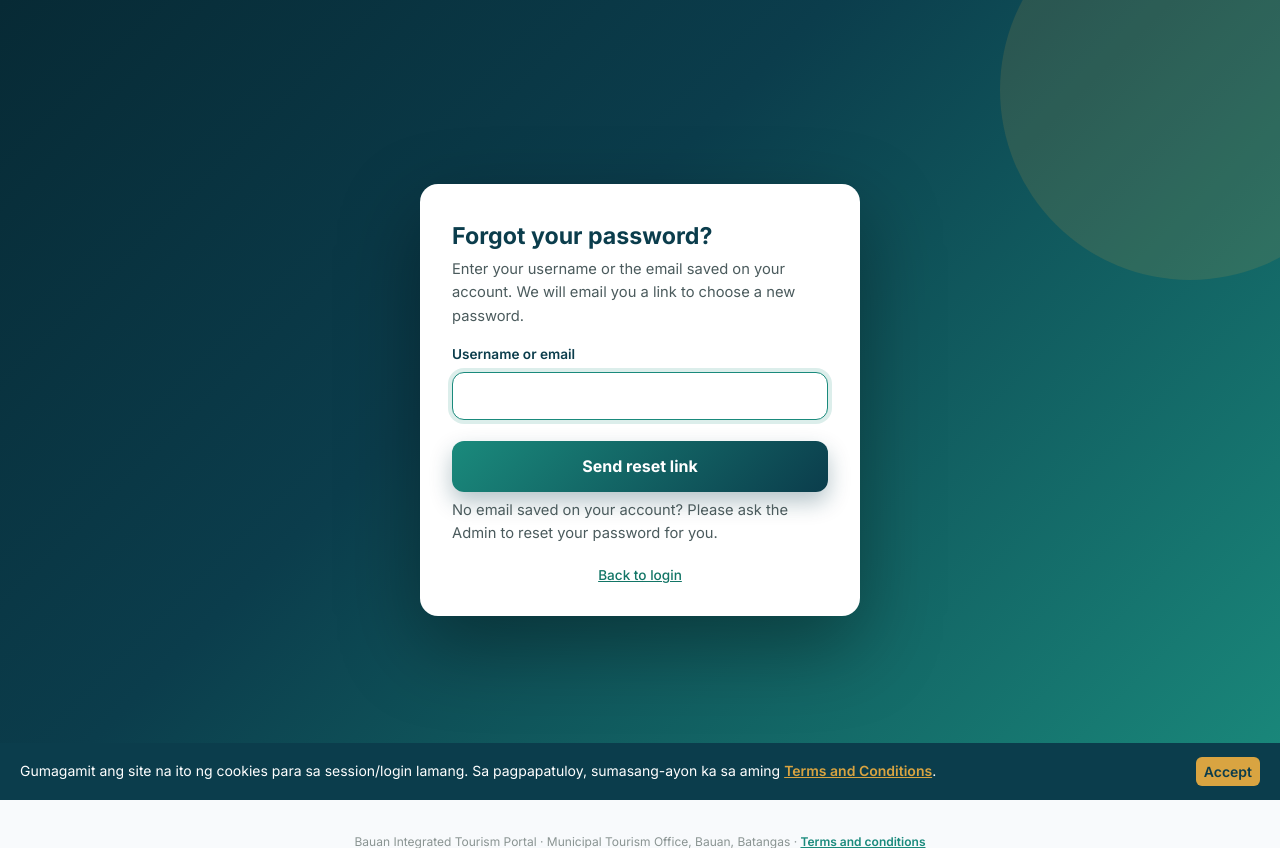
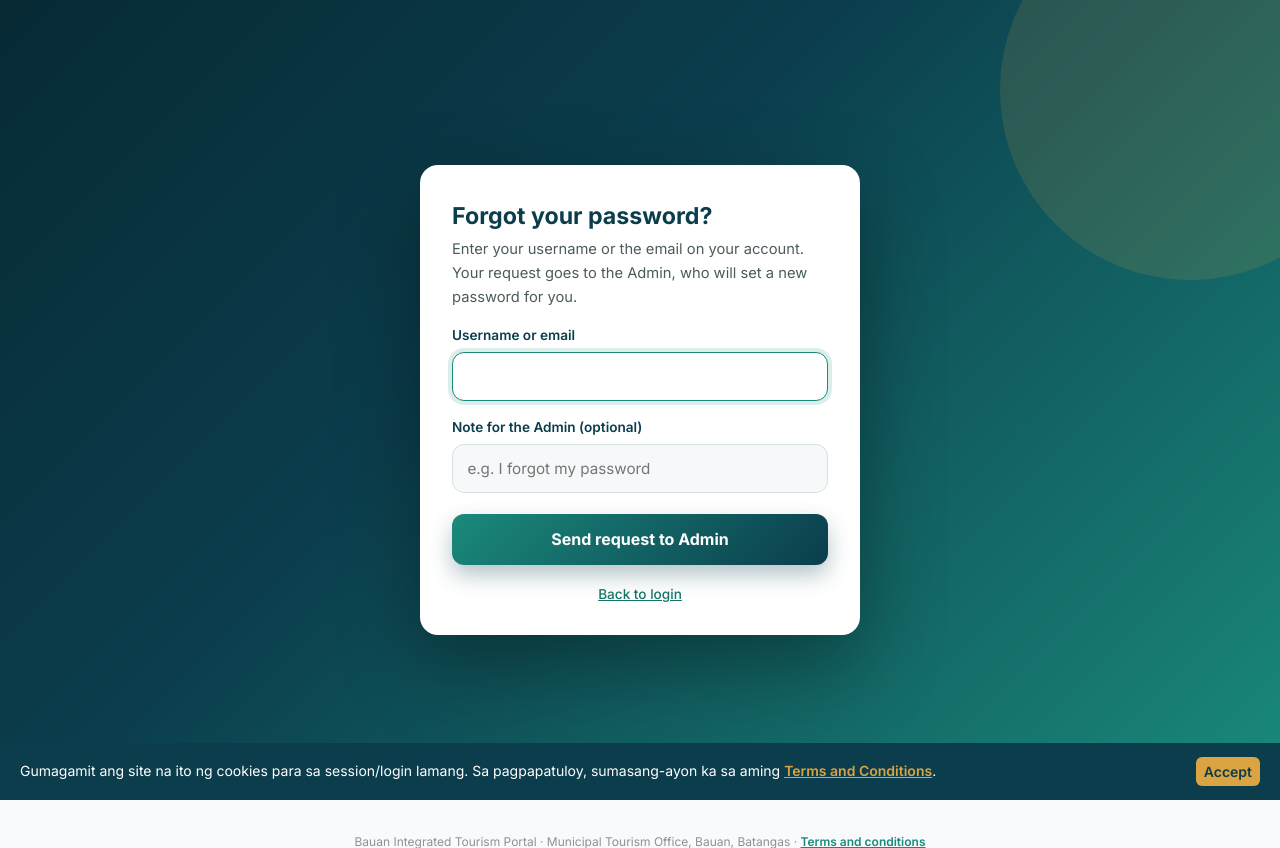
Before and after one commit to churoxstart-cloud/Bauan-Tourism, a Django app: page /forgot-password/ in a window 1280 px wide. Shown: the top 848 px of the page. Run offline with Django 4.2, Linux system fonts and the light colour scheme.

Commit message:
Send password changes to the Admin instead of emailing reset links
Users who forget their password, or want to change it from My Profile,
now send a request that the Admin handles on a new Password Requests
page. Removes the duplicate forgot-password route and the unused email
reset views, form and templates. Also fixes a crash on the profile pages
when a form was submitted with invalid input.

Co-Authored-By: Claude Opus 5.5 <noreply@anthropic.com>

```diff
--- a/core/forms.py
+++ b/core/forms.py
@@ -1,6 +1,5 @@
 from django import forms
 from django.contrib.auth.forms import AuthenticationForm
-from django.contrib.auth.forms import PasswordResetForm
 from django.db.models import Count, Q
 
 from .models import (
@@ -245,23 +244,6 @@ class UserProfileForm(forms.ModelForm):
         super().__init__(*args, **kwargs)
         # Username uniqueness check is done in the view so we can show a friendly error.
 
-class StaffPasswordResetForm(PasswordResetForm):
-    """Forgot-password form that accepts the username OR the email on the account.
-    The reset link is always sent to the email saved on the account."""
-
-    email = forms.CharField(
-        label="Username or email",
-        max_length=254,
-        widget=forms.TextInput(attrs={"autocomplete": "username", "autofocus": True}),
-    )
-
-    def get_users(self, email):
-        ident = (email or "").strip()
-        matches = SystemUser.objects.filter(
-            Q(username__iexact=ident) | Q(email__iexact=ident), is_active=True
-        ).exclude(email="")
-        return (u for u in matches if u.has_usable_password())
-
 class DestinationForm(forms.ModelForm):
     class Meta:
         model = Destination
--- a/core/templates/auth/password_reset_form.html
+++ /dev/null
@@ -1,25 +0,0 @@
-{% extends "base.html" %}
-{% block content_public %}
-{% include "auth/_styles.html" %}
-<div class="ac-page">
-  <div class="ac-card">
-    <h1>Forgot your password?</h1>
-    <p>Enter your username or the email saved on your account. We will email you a link to choose a new password.</p>
-
-    {% if request.GET.locked %}
-      <div class="ac-note bad">Too many wrong passwords, so login is paused for {{ lock_minutes }} minutes. You can reset your password now instead.</div>
-    {% endif %}
-
-    <form method="post" novalidate>
-      {% csrf_token %}
-      <label for="{{ form.email.id_for_label }}">Username or email</label>
-      {{ form.email }}
-      {% if form.email.errors %}<ul class="ac-errors">{% for e in form.email.errors %}<li>{{ e }}</li>{% endfor %}</ul>{% endif %}
-      <button type="submit" class="ac-btn">Send reset link</button>
-    </form>
-
-    <p class="ac-help">No email saved on your account? Please ask the Admin to reset your password for you.</p>
-    <div class="ac-links"><a href="{% url 'login' %}">Back to login</a></div>
-  </div>
-</div>
-{% endblock %}
--- a/core/templates/auth/password_reset_subject.txt
+++ /dev/null
@@ -1 +0,0 @@
-Reset your Bauan Tourism Portal password
--- a/core/templates/base.html
+++ b/core/templates/base.html
@@ -76,6 +76,7 @@ input.pw-has-eye { padding-right: 2.9rem !important; }
       {% if user.role == 'admin' %}
         <div class="sidebar-section">Admin</div>
         <a href="{% url 'manage_users' %}" class="sidebar-link {% if current == 'manage_users' %}active{% endif %}">Manage Users</a>
+        <a href="{% url 'password_requests' %}" class="sidebar-link {% if current == 'password_requests' %}active{% endif %}">Password Requests</a>
         <a href="{% url 'activity_log' %}" class="sidebar-link {% if current == 'activity_log' %}active{% endif %}">Activity Log</a>
         <a href="{% url 'admin_resorts' %}" class="sidebar-link {% if current == 'admin_resorts' or current == 'resort_add' or current == 'resort_edit' %}active{% endif %}">Manage Resorts</a>
         <a href="{% url 'admin_rooms' %}" class="sidebar-link {% if current == 'admin_rooms' %}active{% endif %}">Manage Rooms</a>
--- a/core/templates/dashboard_admin.html
+++ b/core/templates/dashboard_admin.html
@@ -14,6 +14,9 @@
 
   {% if stats.pending %}
     <div class="dash-note"><span>{{ stats.pending }} staff account{{ stats.pending|pluralize }} waiting for approval.</span><a href="{% url 'manage_users' %}">Review accounts</a></div>
+  {% endif %}
+  {% if stats.password_requests %}
+    <div class="dash-note"><span>{{ stats.password_requests }} password request{{ stats.password_requests|pluralize }} waiting for you.</span><a href="{% url 'password_requests' %}">Open requests</a></div>
   {% endif %}
 
   <section class="kpis">
--- a/core/templates/forgot_password.html
+++ b/core/templates/forgot_password.html
@@ -1,27 +1,29 @@
 {% extends "base.html" %}
 {% block content_public %}
-<div class="container d-flex justify-content-center align-items-center" style="min-height:80vh;">
-  <div class="card p-4 shadow-sm" style="max-width:460px; width:100%;">
-    <h4 class="mb-1 text-center" style="color: var(--brand-navy);">Forgot Password</h4>
-    <p class="text-center text-muted small mb-4">Enter your email or username and we'll send you a password reset link.</p>
+{% include "auth/_styles.html" %}
+<div class="ac-page">
+  <div class="ac-card">
+    {% if sent %}
+      <h1>Request sent</h1>
+      <div class="ac-note ok">If an account matches what you entered, the Admin has received your request to change your password.</div>
+      <p style="margin-top:1rem">The Admin will set a new password and give it to you directly. Please contact the Municipal Tourism Office if you need it right away.</p>
+      <a href="{% url 'login' %}" class="ac-btn">Back to login</a>
+    {% else %}
+      <h1>Forgot your password?</h1>
+      <p>Enter your username or the email on your account. Your request goes to the Admin, who will set a new password for you.</p>
 
-    {% if sent %}
-      <div class="alert alert-success">Reset link sent to <strong>{{ email }}</strong>. Check your inbox (and spam folder).</div>
+      {% if error %}<div class="ac-note bad">{{ error }}</div>{% endif %}
+
+      <form method="post" novalidate>
+        {% csrf_token %}
+        <label for="id_username">Username or email</label>
+        <input type="text" name="username" id="id_username" value="{{ ident }}" autocomplete="username" autofocus>
+        <label for="id_reason">Note for the Admin (optional)</label>
+        <input type="text" name="reason" id="id_reason" value="{{ reason|default:'' }}" maxlength="255" placeholder="e.g. I forgot my password">
+        <button type="submit" class="ac-btn">Send request to Admin</button>
+      </form>
+      <div class="ac-links"><a href="{% url 'login' %}">Back to login</a></div>
     {% endif %}
-    {% if error %}
-      <div class="alert alert-danger py-2 small">{{ error }}</div>
-    {% endif %}
-
-    <form method="post">
-      {% csrf_token %}
-      <div class="mb-3">
-        <label class="form-label">Email or Username</label>
-        <input type="text" name="email" class="form-control" placeholder="you@example.com or username"
-               value="{{ email|default:'' }}" autofocus>
-      </div>
-      <button type="submit" class="btn btn-primary w-100">Send Reset Link</button>
-    </form>
-    <p class="text-center mt-3 small"><a href="{% url 'login' %}">← Back to login</a></p>
   </div>
 </div>
 {% endblock %}
--- a/core/templates/get_started.html
+++ b/core/templates/get_started.html
@@ -298,7 +298,7 @@
       <details><summary>Who can register? <svg class="i"><use href="#i-down"/></svg></summary><p>Staff of the Municipal Tourism Office and authorized staff of accommodation establishments in Bauan, Batangas.</p></details>
       <details><summary>What happens after I register? <svg class="i"><use href="#i-down"/></svg></summary><p>Your account is created as pending. An administrator reviews it, and once it is approved you can log in. Until then, login is not available.</p></details>
       <details><summary>Which forms does the portal cover? <svg class="i"><use href="#i-down"/></svg></summary><p>The monthly accommodation recording format (DAE-1A) and the attraction visitor recording format (VAR-1).</p></details>
-      <details><summary>I forgot my password. <svg class="i"><use href="#i-down"/></svg></summary><p>Use <a href="{% url 'forgot_password' %}">Forgot password</a> on the login page to receive a reset link.</p></details>
+      <details><summary>I forgot my password. <svg class="i"><use href="#i-down"/></svg></summary><p>Use <a href="{% url 'forgot_password' %}">Forgot password</a> on the login page to send a request to the Admin, who will set a new password for you.</p></details>
       <details><summary>How is my data handled? <svg class="i"><use href="#i-down"/></svg></summary><p>Please read the <a href="{% url 'terms' %}">Terms and Conditions and Privacy Notice</a> before creating an account.</p></details>
     </div>
   </section>
--- a/core/templates/login.html
+++ b/core/templates/login.html
@@ -164,7 +164,7 @@
       {% endif %}
       {% if locked %}
         <div class="alert alert-danger py-2 small">Too many wrong passwords for <b>{{ locked_username }}</b>. Login is paused for {{ lock_minutes }} minutes.
-          <a href="{% url 'password_reset' %}?username={{ locked_username|urlencode }}">Reset your password</a> to continue now.</div>
+          <a href="{% url 'forgot_password' %}?username={{ locked_username|urlencode }}">Ask the Admin for a new password</a> to continue now.</div>
       {% endif %}
       {% if attempts_left %}
         <div class="alert alert-warning py-2 small">{{ attempts_left }} attempt{{ attempts_left|pluralize }} left before login is paused for a while.</div>
@@ -187,7 +187,7 @@
         <div class="mb-3">
                     <div class="d-flex justify-content-between align-items-baseline">
             <label class="form-label" for="id_password">Password</label>
-            <a href="{% url 'password_reset' %}" class="small">Forgot password?</a>
+            <a href="{% url 'forgot_password' %}" class="small">Forgot password?</a>
           </div>
           <div class="field password">
             <span class="field-ico"></span>
--- a/core/urls.py
+++ b/core/urls.py
@@ -1,7 +1,6 @@
 from django.urls import path, include
 from django.contrib.auth import views as auth_views
 from django.urls import reverse_lazy
-from .forms import StaffPasswordResetForm
 
 from . import views
 from .chat import api_chat
@@ -17,18 +16,6 @@ urlpatterns = [
     path("api/chat/", api_chat, name="api_chat"),
         path("session/status/", views.session_status, name="session_status"),
     path("session/ping/", views.session_ping, name="session_ping"),
-    path("forgot-password/", views.ThrottledPasswordResetView.as_view(
-        template_name="auth/password_reset_form.html",
-        form_class=StaffPasswordResetForm,
-        email_template_name="auth/password_reset_email.txt",
-        subject_template_name="auth/password_reset_subject.txt",
-        success_url=reverse_lazy("password_reset_done"),
-    ), name="password_reset"),
-    path("forgot-password/sent/", views.ResetDoneView.as_view(template_name="auth/password_reset_done.html"), name="password_reset_done"),
-    path("reset/<uidb64>/<token>/", views.ResetConfirmView.as_view(
-        template_name="auth/password_reset_confirm.html", success_url=reverse_lazy("password_reset_complete"),
-    ), name="password_reset_confirm"),
-    path("reset/done/", views.ResetCompleteView.as_view(template_name="auth/password_reset_complete.html"), name="password_reset_complete"),
 
     # ---------- sign in ----------
     path("login/", views.login_view, name="login"),
@@ -38,7 +25,6 @@ urlpatterns = [
 
     # ---------- password reset ----------
     path("forgot-password/", views.forgot_password_view, name="forgot_password"),
-    path("reset/<uidb64>/<token>/", views.reset_password_view, name="reset_password"),
 
     # ---------- profile ----------
     path("profile/", views.my_profile, name="my_profile"),
@@ -85,6 +71,7 @@ urlpatterns = [
 
     # ---------- admin only: /admin-panel/... ----------
     path("admin-panel/users/", views.manage_users, name="manage_users"),
+    path("admin-panel/password-requests/", views.password_requests, name="password_requests"),
     path("admin-panel/activity-log/", views.activity_log, name="activity_log"),
     path("admin-panel/resorts/", views.admin_resorts, name="admin_resorts"),
     path("admin-panel/resorts/add/", views.resort_form, name="resort_add"),
--- a/core/views.py
+++ b/core/views.py
@@ -18,18 +18,12 @@ from django.contrib.auth import login as auth_login
 from django.contrib.auth import logout as auth_logout
 from django.contrib.auth import views as auth_views
 from django.contrib.auth.decorators import login_required, user_passes_test
-from django.contrib.auth.forms import PasswordResetForm
-from django.contrib.auth.tokens import default_token_generator
-from django.contrib.auth.views import PasswordResetDoneView
 from django.core.cache import cache
-from django.core.mail import send_mail
 from django.db.models import Count, Q, Sum
 from django.http import HttpResponse, JsonResponse
 from django.shortcuts import get_object_or_404, redirect, render
 from django.urls import reverse_lazy
 from django.utils.crypto import get_random_string
-from django.utils.encoding import force_bytes, force_str
-from django.utils.http import urlsafe_base64_decode
 from django.views.decorators.csrf import csrf_exempt
 from django.views.decorators.http import require_POST
 
@@ -55,6 +49,7 @@ from .models import (
     BotQuestion,
     ContactMessage,
     Destination,
+    PasswordRequest,
     Report,
     Resort,
     Room,
@@ -195,67 +190,63 @@ def register_view(request):
     return render(request, "register.html", {"form": form})
 
 
+def _create_password_request(user, reason=""):
+    """Open a password request for the Admin, unless one is already pending.
+    Returns True when a new request was created."""
+    if PasswordRequest.objects.filter(user=user, status="pending").exists():
+        return False
+    PasswordRequest.objects.create(user=user, reason=reason[:255])
+    log_activity(user, "Requested a password change from Admin")
+    return True
+
+
 def forgot_password_view(request):
-    """Step 1: user enters their email/username; we generate a reset link and
-    send it via email (or display it on screen when DEBUG is on, for testing)."""
-    if request.method == "POST":
-        email = (request.POST.get("email") or "").strip()
-        username = (request.POST.get("username") or "").strip()
-        user = None
-        if email:
-            user = SystemUser.objects.filter(email=email).first()
-        if not user and username:
-            user = SystemUser.objects.filter(username=username).first()
+    """The user enters their username or email. Instead of emailing a reset
+    link, this sends a request to the Admin, who sets the new password."""
+    ident = (request.POST.get("username") or request.GET.get("username") or "").strip()
+    if request.method == "POST":
+        reason = (request.POST.get("reason") or "").strip()
+        if not ident:
+            return render(request, "forgot_password.html", {"error": "Please enter your username or email.", "ident": ident, "reason": reason})
+        user = SystemUser.objects.filter(Q(username__iexact=ident) | Q(email__iexact=ident), is_active=True).first()
         if user:
-            token = default_token_generator.make_token(user)
-            uidb64 = force_bytes(user.pk)
-            from urllib.parse import quote as urlquote
-            uid = urlquote(uidb64.decode())
-            reset_url = request.build_absolute_uri(f"/reset/{uid}/{token}/")
-            subject = "Password reset request — Bauan Tourism Portal"
-            body = (
-                f"Hello {user.username},\n\n"
-                f"We received a request to reset your password for the Bauan Tourism Portal.\n\n"
-                f"Click the link below to choose a new password:\n{reset_url}\n\n"
-                f"If you did not request this, you can ignore this email.\n\n"
-                f"— Municipal Tourism Office, Bauan, Batangas"
-            )
-            try:
-                send_mail(subject, body, settings.DEFAULT_FROM_EMAIL, [user.email], fail_silently=False)
-            except Exception:
-                pass
-            log_activity(user, "requested password reset")
-            return render(request, "forgot_password.html", {"sent": True, "email": email or username})
-        else:
-            return render(request, "forgot_password.html", {"error": "No account found with that email or username.", "email": email or username})
-    return render(request, "forgot_password.html")
-
-
-def reset_password_view(request, uidb64, token):
-    """Step 2: the link from the email lands here. If the token is valid, show
-    the new-password form; otherwise show an error."""
-    try:
-        uid = force_str(urlsafe_base64_decode(uidb64))
-        user = SystemUser.objects.get(pk=uid)
-    except (TypeError, ValueError, OverflowError, SystemUser.DoesNotExist):
-        user = None
-
-    valid = user is not None and default_token_generator.check_token(user, token)
-
-    if request.method == "POST":
-        new_password1 = request.POST.get("new_password1", "")
-        new_password2 = request.POST.get("new_password2", "")
-        if not valid:
-            return render(request, "reset_password.html", {"valid": False})
-        if new_password1 != new_password2:
-            return render(request, "reset_password.html", {"valid": True, "error": "The two passwords do not match."})
-        user.set_password(new_password1)
-        user.save()
-        log_activity(user, "reset password")
-        messages.success(request, "Your password has been reset. You can now log in with the new password.")
-        return redirect("login")
-
-    return render(request, "reset_password.html", {"valid": valid, "uidb64": uidb64, "token": token})
+            _create_password_request(user, reason or "Forgot password")
+        # Same message whether or not the account exists, so nobody can probe for usernames.
+        return render(request, "forgot_password.html", {"sent": True})
+    return render(request, "forgot_password.html", {"ident": ident})
+
+
+@login_required
+@role_required("admin")
+def password_requests(request):
+    """Admin: see password requests from users and set their new password."""
+    from django.utils import timezone
+
+    if request.method == "POST":
+        req = get_object_or_404(PasswordRequest, id=request.POST.get("request_id"), status="pending")
+        action = request.POST.get("action")
+        if action == "set_password":
+            form = UserPasswordForm(request.POST)
+            if form.is_valid():
+                req.user.set_password(form.cleaned_data["new_password1"])
+                req.user.save()
+                req.status, req.handled_by, req.handled_at = "done", request.user, timezone.now()
+                req.save()
+                log_activity(request.user, "Set new password from request", req.user.username)
+                messages.success(request, f"New password set for {req.user.username}. Give it to them directly.")
+            else:
+                errors = "; ".join(e for errs in form.errors.values() for e in errs)
+                messages.error(request, f"Password not changed: {errors}")
+        elif action == "reject":
+            req.status, req.handled_by, req.handled_at = "rejected", request.user, timezone.now()
+            req.save()
+            log_activity(request.user, "Rejected password request", req.user.username)
+            messages.success(request, f"Request from {req.user.username} was rejected.")
+        return redirect("password_requests")
+
+    pending = PasswordRequest.objects.filter(status="pending").select_related("user", "user__resort").order_by("created_at")
+    handled = PasswordRequest.objects.exclude(status="pending").select_related("user", "handled_by")[:30]
+    return render(request, "password_requests.html", {"pending": pending, "handled": handled, "password_form": UserPasswordForm()})
 
 
 @login_required
@@ -270,6 +261,7 @@ def dashboard(request):
     if request.user.role == "admin":
         stats = {
             "pending": SystemUser.objects.filter(status="pending").count(),
+            "password_requests": PasswordRequest.objects.filter(status="pending").count(),
             "users": SystemUser.objects.filter(status="approved").exclude(role="admin").count(),
             "resorts": Resort.objects.filter(status="active").count(),
             "rooms": Room.objects.filter(is_archived=False).count(),
@@ -721,25 +713,24 @@ def user_profile(request, user_id):
     from .models import SystemUser
 
     target = get_object_or_404(SystemUser, id=user_id)
+    profile_form = UserProfileForm(instance=target)
+    password_form = UserPasswordForm()
     if request.method == "POST":
         if "save_profile" in request.POST:
-            form = UserProfileForm(request.POST, instance=target)
+            form = profile_form = UserProfileForm(request.POST, instance=target)
             if form.is_valid():
                 form.save()
                 log_activity(request.user, "Updated user profile", target.username)
                 messages.success(request, "Profile updated.")
                 return redirect("user_profile", user_id=target.id)
         elif "save_password" in request.POST:
-            form = UserPasswordForm(request.POST)
+            form = password_form = UserPasswordForm(request.POST)
             if form.is_valid():
                 target.set_password(form.cleaned_data["new_password1"])
                 target.save()
                 log_activity(request.user, "Reset password for user", target.username)
                 messages.success(request, "Password updated.")
                 return redirect("user_profile", user_id=target.id)
-    else:
-        profile_form = UserProfileForm(instance=target)
-        password_form = UserPasswordForm()
     return render(
         request,
         "user_profile.html",
@@ -753,29 +744,37 @@ def my_profile(request):
     from .forms import UserProfileForm, UserPasswordForm
 
     user = request.user
+    profile_form = UserProfileForm(instance=user)
+    password_form = UserPasswordForm()
     if request.method == "POST":
         if "save_profile" in request.POST:
-            form = UserProfileForm(request.POST, instance=user)
+            form = profile_form = UserProfileForm(request.POST, instance=user)
             if form.is_valid():
                 form.save()
                 log_activity(user, "Updated own profile")
                 messages.success(request, "Profile updated.")
                 return redirect("my_profile")
-        elif "save_password" in request.POST:
-            form = UserPasswordForm(request.POST)
+        elif "request_password" in request.POST and user.role != "admin":
+            if _create_password_request(user, (request.POST.get("reason") or "").strip() or "Wants to change password"):
+                messages.success(request, "Your request was sent to the Admin. They will give you your new password.")
+            else:
+                messages.info(request, "You already have a pending request. Please wait for the Admin.")
+            return redirect("my_profile")
+        elif "save_password" in request.POST and user.role == "admin":
+            form = password_form = UserPasswordForm(request.POST)
             if form.is_valid():
                 user.set_password(form.cleaned_data["new_password1"])
                 user.save()
                 log_activity(user, "Changed own password")
                 messages.success(request, "Password updated. Please log in again.")
                 return redirect("logout")
-    else:
-        profile_form = UserProfileForm(instance=user)
-        password_form = UserPasswordForm()
     return render(
         request,
         "user_profile.html",
-        {"target": user, "profile_form": profile_form, "password_form": password_form, "self": True},
+        {
+            "target": user, "profile_form": profile_form, "password_form": password_form, "self": True,
+            "pending_request": PasswordRequest.objects.filter(user=user, status="pending").first(),
+        },
     )
 
 
@@ -1469,11 +1468,6 @@ def session_ping(request):
     request.session['last_activity'] = now
     return JsonResponse({'remaining': limit, 'limit': limit})
 
-from django.contrib.auth import views as _auth_views
-ThrottledPasswordResetView = _auth_views.PasswordResetView
-ResetDoneView = _auth_views.PasswordResetDoneView
-ResetConfirmView = _auth_views.PasswordResetConfirmView
-ResetCompleteView = _auth_views.PasswordResetCompleteView
 
 
 # ---------------------------------------------------------------- Destinations (what Tourist Bot knows)
```
Also changed, not shown: core/models.py (+22 -0 lines), core/templates/auth/password_reset_complete.html (deleted, +0 -11 lines), core/templates/auth/password_reset_confirm.html (deleted, +0 -26 lines), core/templates/auth/password_reset_done.html (deleted, +0 -12 lines), core/templates/auth/password_reset_email.txt (deleted, +0 -13 lines), core/templates/password_requests.html (added, +60 -0 lines), core/templates/reset_password.html (deleted, +0 -34 lines), core/templates/user_profile.html (+16 -0 lines), core/migrations/0009_passwordrequest.py (added).
